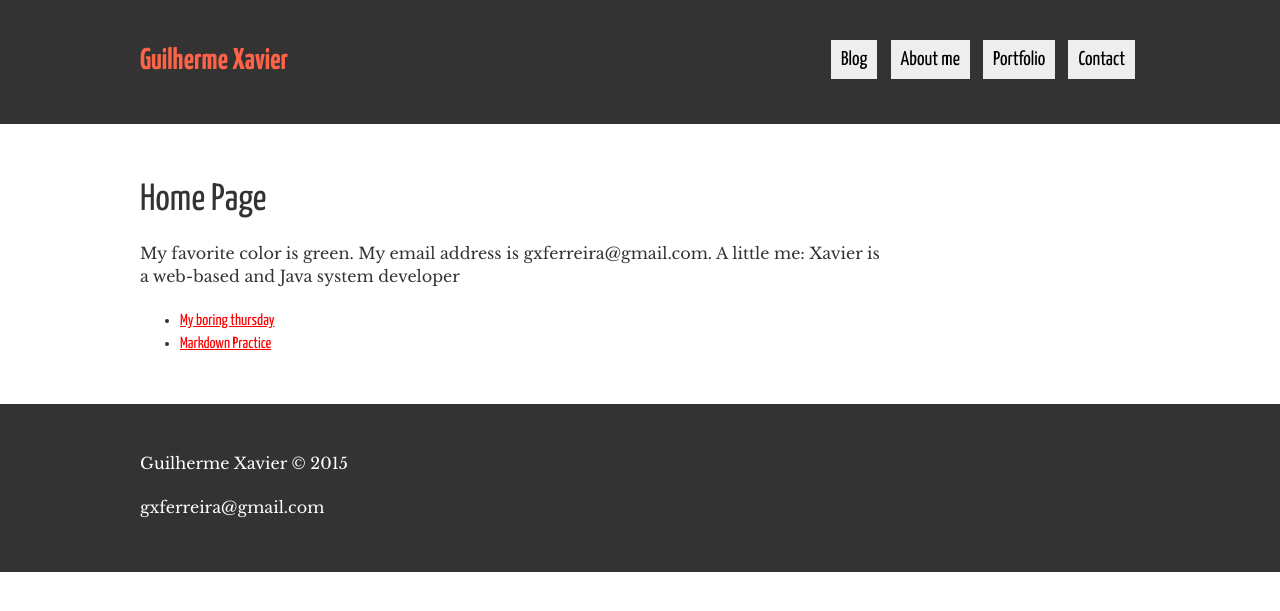
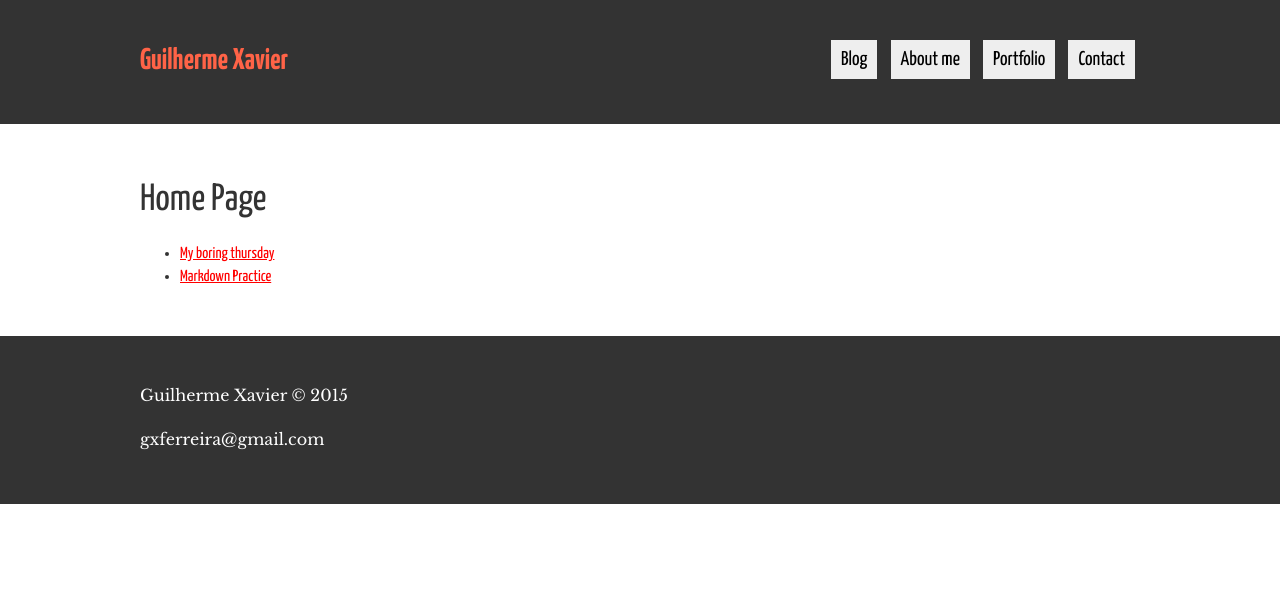
Before and after one commit to gxferreira/gxferreira.github.io, a Jekyll site: the page built from index.html, in a window 1280 px wide. Shown: the top 611 px of the page. Built offline with Jekyll 4.4.1, drawn with Linux system fonts in a browser that asks for light colours.

Commit message:
Update index.html

```diff
--- a/index.html
+++ b/index.html
@@ -3,8 +3,6 @@ title: Home Page
 color: green
 layout: default
 ---
-
-<p>My favorite color is {{page.color}}. My email address is {{site.email}}. A little me: {{site.description}}</p>
 
 <ul>
   {% for post in site.posts %}
```
